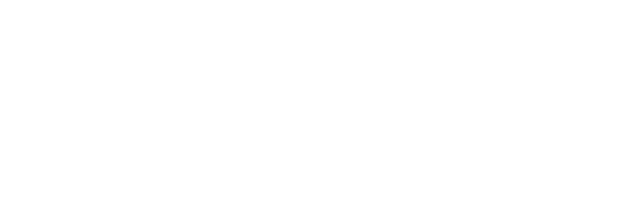
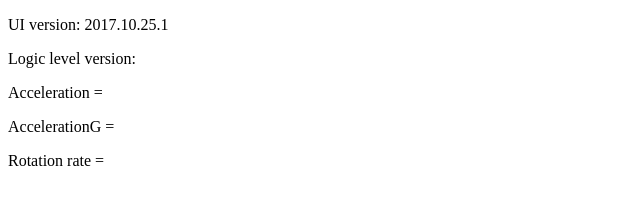
Before and after one commit to ceausuveronica/ceausuveronica.github.io, a plain HTML site: page sensors.html in a window 1280 px wide. Shown: the whole page, without its empty margins (0-640 px from the left). Drawn offline with Linux system fonts and the light colour scheme.

Commit message:
Am facut inca o modificare

```diff
--- a/sensors.html
+++ b/sensors.html
@@ -2,9 +2,16 @@
 <html>
 <body>
 
+<p>UI version: 2017.10.25.1</p>
+<p id = "id_logic_level_version">Logic level version:</p>
+
 <p id = "id_alpha"></p>
 <p id = "id_beta"></p>
 <p id = "id_gamma"></p>
+
+<p id = "id_acc">Acceleration = </p>
+<p id = "id_acc_g">AccelerationG = </p>
+<p id = "id_rotation_rate">Rotation rate = </p>
 
 <script src = "sensors.js">
 </script>
```
